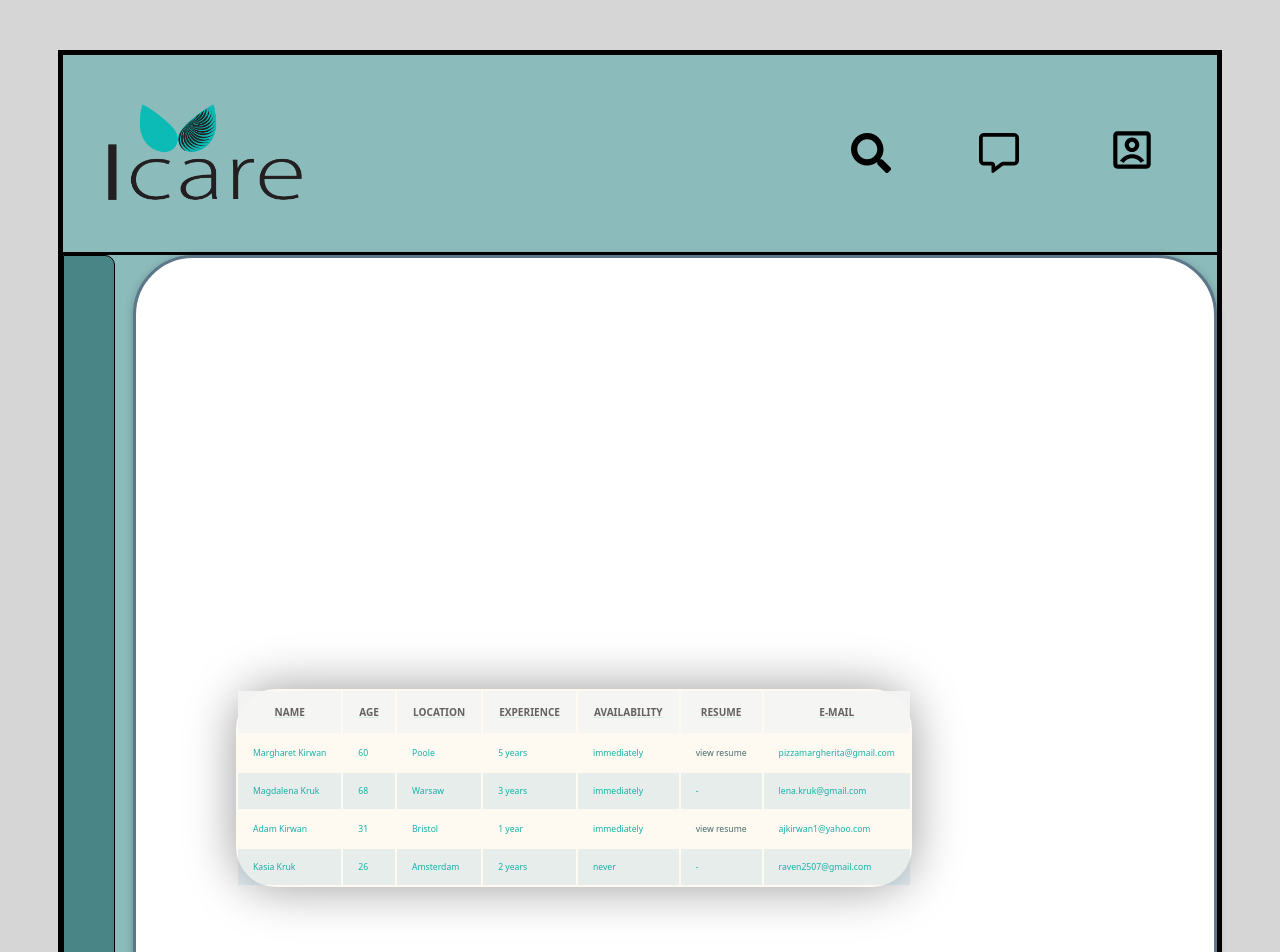
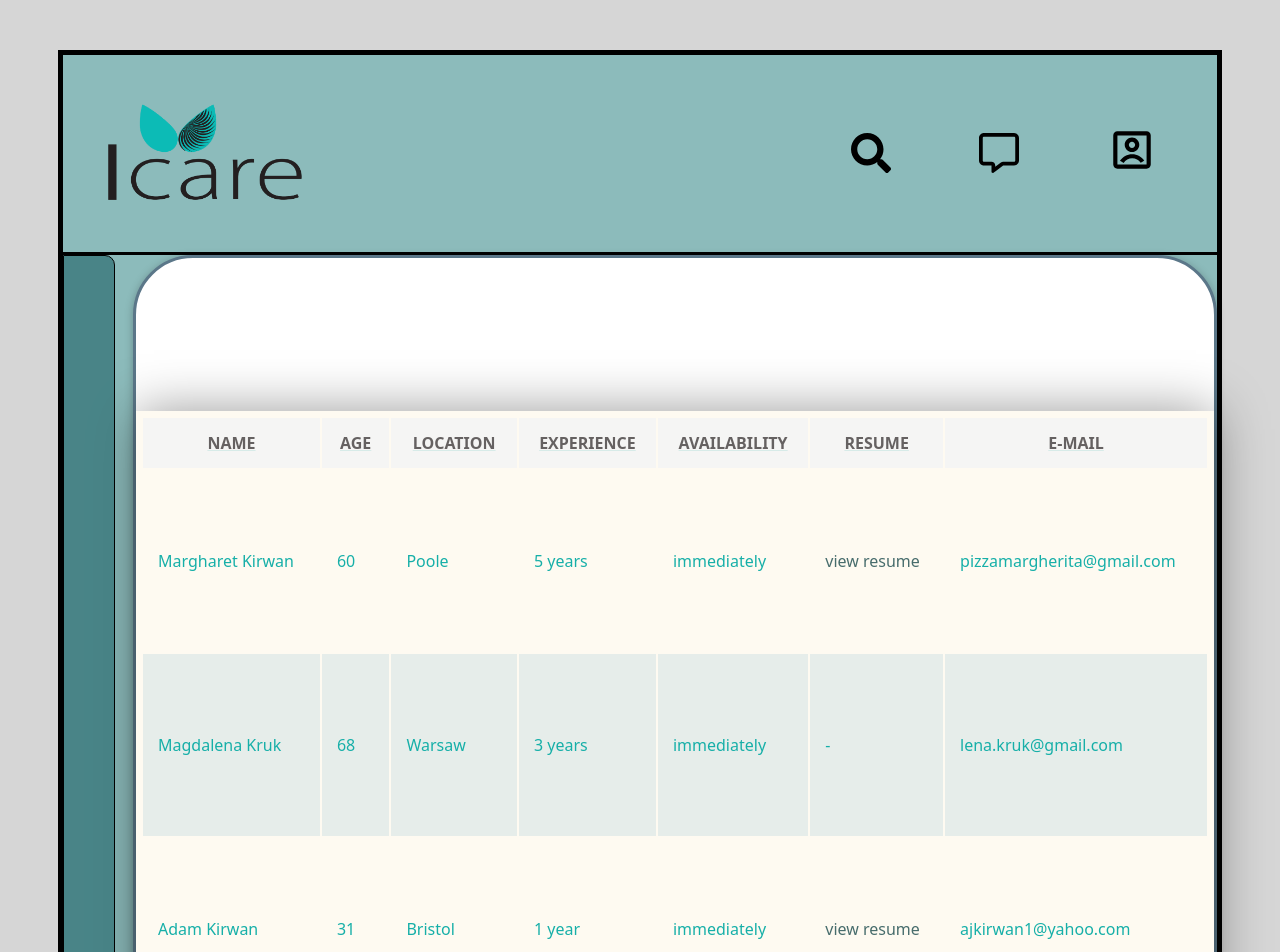
Before and after one commit to KasiaRaven26/Icare, a React (Vite) app in the folder Icare_app/: page /client/cover-letter in a window 1280 px wide. Shown: the top 952 px of the page. Built offline with nearby package versions, Linux system fonts and the light colour scheme.

Commit message:
cardfixed

```diff
--- a/Icare_app/src/client/cards/FindCareGivers.css
+++ b/Icare_app/src/client/cards/FindCareGivers.css
@@ -1,24 +1,22 @@
 .styled-table {
-    border-radius: 40px;
     border-collapse:separate;
-    margin:300px 0;
-    margin-left: 100px;
-    margin-bottom: 35px;
-    font-size: 0.9em;
+    width: 100%;
+    height: 800px;
     background-color: rgba(242, 213, 141, 0.121);
     font-family:system-ui, -apple-system, BlinkMacSystemFont, 'Segoe UI', Roboto, Oxygen, Ubuntu, Cantarell, 'Open Sans', 'Helvetica Neue', sans-serif;
     min-width: 650px;
     box-shadow: 0 0 50px rgba(0, 0, 0, 0.40);
     color: #3199abc6;
+    padding: 5px;
 
 }
 .styled-table thead tr {
 background-color:rgba(245, 245, 245, 0.939);
 color: rgba(79, 75, 75, 0.869);
-font-weight:200;
-font-size:medium;
+/* font-weight:200; */
+/* font-size:medium; */
 text-align:center;
-font-size: 0.7em;
+/* font-size: 0.7em; */
 font-stretch:wider;
 font-family:system-ui, -apple-system, BlinkMacSystemFont, 'Segoe UI', Roboto, Oxygen, Ubuntu, Cantarell, 'Open Sans', 'Helvetica Neue', sans-serif;
 text-decoration: underline solid rgba(175, 220, 216, 0.43);
@@ -32,10 +30,10 @@ text-decoration: underline solid rgba(175, 220, 216, 0.43);
 
 .styled-table td {
     padding: 12px 15px;
-    font-size:medium;
-    font-weight: 180;
+    /* font-size:medium; */
+    /* font-weight: 180; */
     font-family: system-ui, -apple-system, BlinkMacSystemFont, 'Segoe UI', Roboto, Oxygen, Ubuntu, Cantarell, 'Open Sans', 'Helvetica Neue', sans-serif;
-    font-size: 0.6em;
+    /* font-size: 0.6em; */
     color:#16afa8;
 
 
--- a/Icare_app/src/client/pages/personal-details/PersonalDetailsCard.jsx
+++ b/Icare_app/src/client/pages/personal-details/PersonalDetailsCard.jsx
@@ -4,7 +4,7 @@ import Card from "../../Card"
 
 
 const PersonalDetailsCard = () => {
-    return (<Card> Personal details card</Card>)
+    return (<Card> Personal details </Card>)
 
 
 
--- a/Icare_app/src/components/ContetItems/Content.css
+++ b/Icare_app/src/components/ContetItems/Content.css
@@ -9,6 +9,7 @@
 .agenda:hover {
   transform:scale(1.1);
   transition:(1.5s);
+
 
 
   }
```
